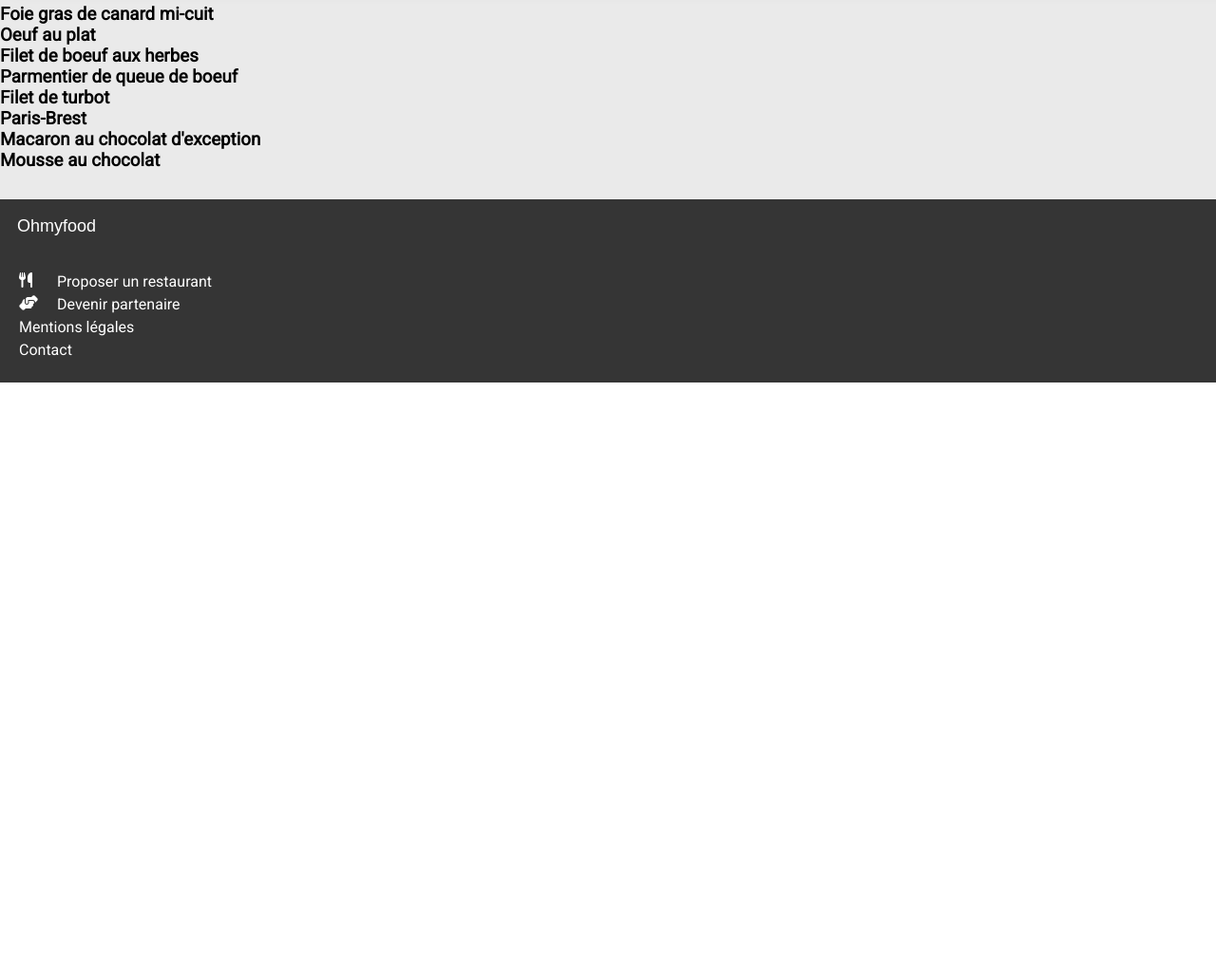
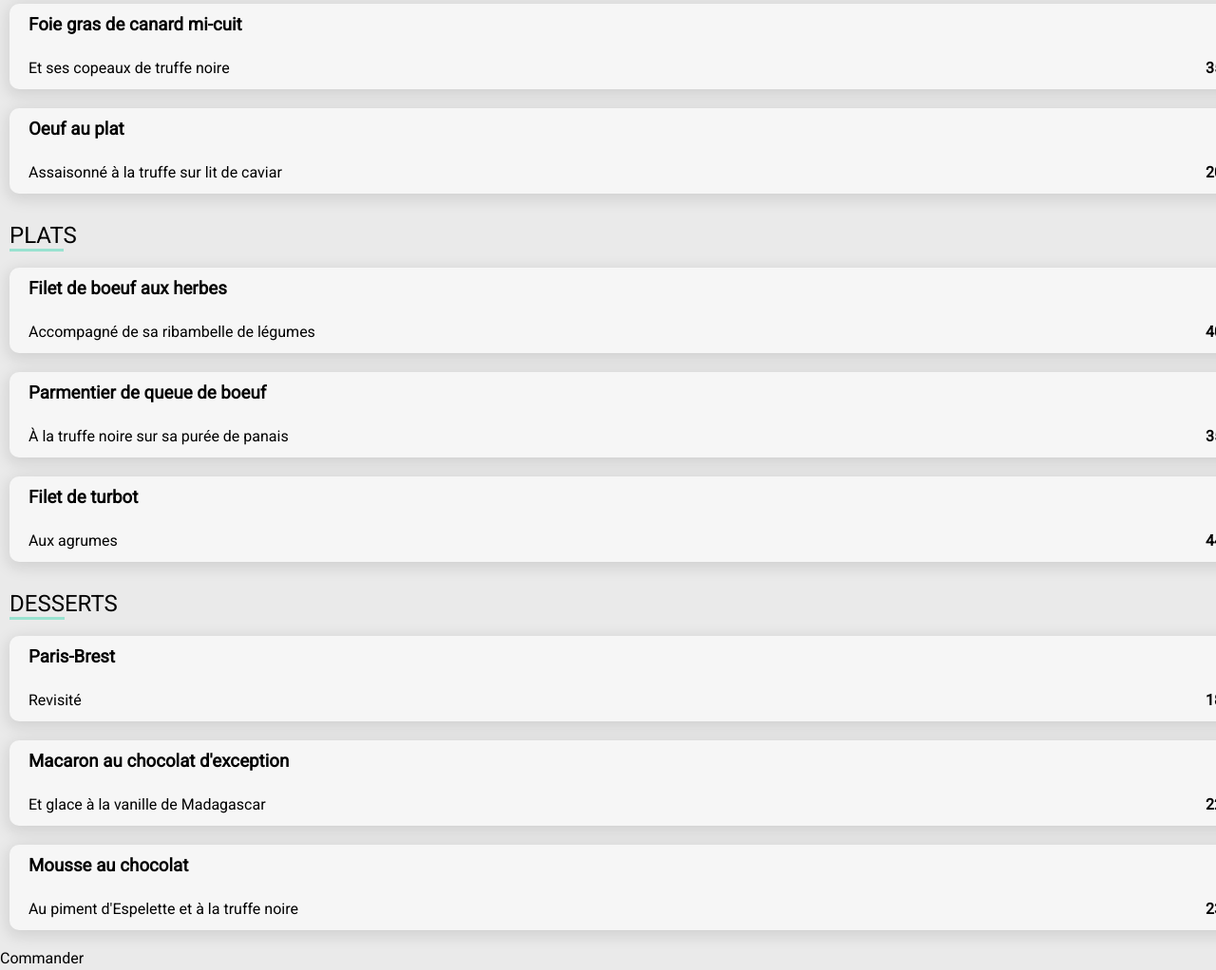
Before and after one commit to kannarakheng/Ohmyfood, a website: page Restaurants/menu_la_palette_du_gout.html in a window 1280 px wide. Shown: the part 637-1659 px from the top of the page at 95% size. Before the commit the page ends 1040 px from the top, so only its background shows below. Drawn offline with Linux system fonts and the light colour scheme; a web font is replaced by a local one.

Commit message:
Etape 5, ajout code html du menu complet

```diff
--- a/Restaurants/menu_la_palette_du_gout.html
+++ b/Restaurants/menu_la_palette_du_gout.html
@@ -47,17 +47,110 @@
                         </div>
                     </div>
                 </div>
+                <div class="menu__card__content">
+                    <h3 class="menu__card__content__title">Foie gras de canard mi-cuit</h3>
+                    <div class="menu__card__content__text">
+                       <p class="menu__card__content__text__subtitle">Et ses copeaux de truffe noire</p>
+                       <p class="menu__card__content__text__price">35 €</p>
+                       <div class="menu__card__content__checkbox">
+                           <i class="fa-regular fa-circle-check"></i>
+                       </div>
+                   </div>
+                </div>
+                <div class="menu__card__content">
+                    <h3 class="menu__card__content__title">Oeuf au plat</h3>
+                    <div class="menu__card__content__text">
+                   <p class="menu__card__content__text__subtitle">Assaisonné à la truffe sur lit de caviar</p>
+                   <p class="menu__card__content__text__price">20 €</p>
+                   <div class="menu__card__content__checkbox">
+                       <i class="fa-regular fa-circle-check"></i>
+                   </div>
+                   </div>
+               </div>
+            </article>
+            <article class="menu__card">
+                <h2 class="menu__card__text"><span>PLAT</span>S</h2>
+                <div class="menu__card__dish">
+                    <div class="menu__card__content">
+                        <h3 class="menu__card__content__title">Filet de boeuf aux herbes</h3>
+                        <div class="menu__card__content__text">
+                            <p class="menu__card__content__text__subtitle">Accompagné de sa ribambelle de légumes</p>
+                            <p class="menu__card__content__text__price">40 €</p>
+                            <div class="menu__card__content__checkbox">
+                                <i class="fa-regular fa-circle-check"></i>
+                            </div>
+                        </div>
+                    </div>
+                </div>
+                <div class="menu__card__dish">
+                    <div class="menu__card__content">
+                        <h3 class="menu__card__content__title">Parmentier de queue de boeuf</h3>
+                        <div class="menu__card__content__text">
+                            <p class="menu__card__content__text__subtitle">À la truffe noire sur sa purée de panais</p>
+                            <p class="menu__card__content__text__price">35 €</p>
+                            <div class="menu__card__content__checkbox">
+                                <i class="fa-regular fa-circle-check"></i>
+                            </div>
+                        </div>
+                    </div>
+                </div>
+                <div class="menu__card__dish">
+                    <div class="menu__card__content">
+                        <h3 class="menu__card__content__title">Filet de turbot</h3>
+                        <div class="menu__card__content__text">
+                            <p class="menu__card__content__text__subtitle">Aux agrumes</p>
+                            <p class="menu__card__content__text__price">44 €</p>
+                            <div class="menu__card__content__checkbox">
+                                <i class="fa-regular fa-circle-check"></i>
+                            </div>
+                        </div>
+                    </div>
+                </div>
+            </article>
+            <article class="menu__card">
+                <h2 class="menu__card__text"><span>DESS</span>ERTS</h2>
+                <div class="menu__card__dessert">
+                    <div class="menu__card__content">
+                        <h3 class="menu__card__content__title">Paris-Brest</h3>
+                        <div class="menu__card__content__text">
+                            <p class="menu__card__content__text__subtitle">Revisité</p>
+                            <p class="menu__card__content__text__price">18 €</p>
+                            <div class="menu__card__content__checkbox">
+                                <i class="fa-regular fa-circle-check"></i>
+                            </div>
+                        </div>
+                    </div>
+                </div>
+                <div class="menu__card__dessert">
+                    <div class="menu__card__content">
+                         <h3 class="menu__card__content__title">Macaron au chocolat d'exception</h3>
+                         <div class="menu__card__content__text">
+                            <p class="menu__card__content__text__subtitle">Et glace à la vanille de Madagascar</p>
+                            <p class="menu__card__content__text__price">22 €</p>
+                            <div class="menu__card__content__checkbox">
+                                <i class="fa-regular fa-circle-check"></i>
+                            </div>
+                        </div>
+                    </div>
+                </div>
+                <div class="menu__card__dessert">
+                    <div class="menu__card__content">
+                        <h3 class="menu__card__content__title">Mousse au chocolat</h3>
+                        <div class="menu__card__content__text">
+                            <p class="menu__card__content__text__subtitle">Au piment d'Espelette et à la truffe noire</p>
+                            <p class="menu__card__content__text__price">23 €</p>
+                            <div class="menu__card__content__checkbox">
+                                <i class="fa-regular fa-circle-check"></i>
+                            </div>
+                        </div>
+                    </div>
+                </div>
+            </article>
 
-                <h3>Foie gras de canard mi-cuit</h3>
-                <h3>Oeuf au plat</h3>
-                <h3>Filet de boeuf aux herbes</h3>
-                <h3>Parmentier de queue de boeuf</h3>
-                <h3>Filet de turbot</h3>
-                <h3>Paris-Brest</h3>
-                <h3>Macaron au chocolat d'exception</h3>
-                <h3>Mousse au chocolat</h3>
-            </article>
+            <div class="footer__button">
+                <a href="" class="footer__button__menu">Commander</a>
         </section>
+    </div>
     </main>
     <footer>
         <div class="footer">
```
